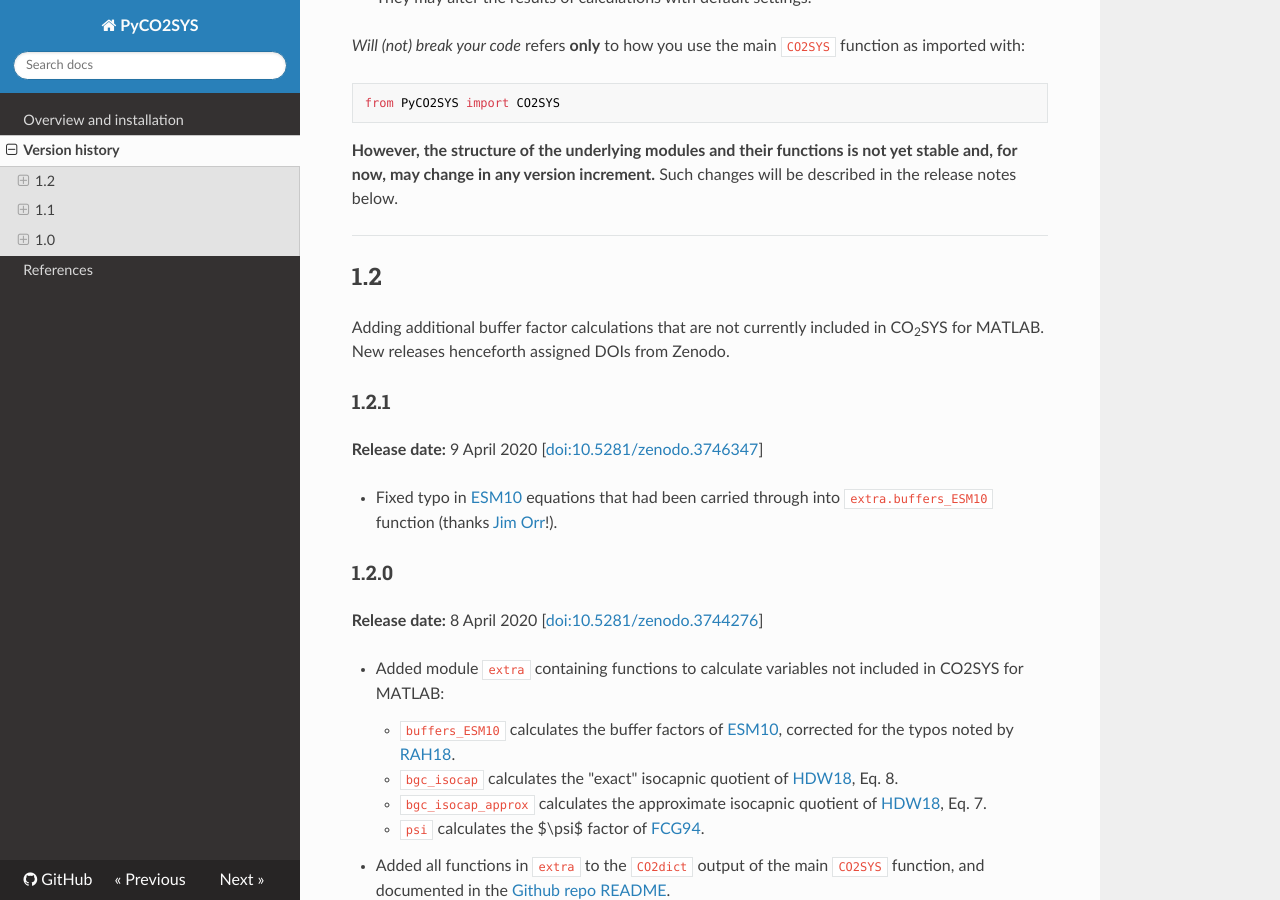
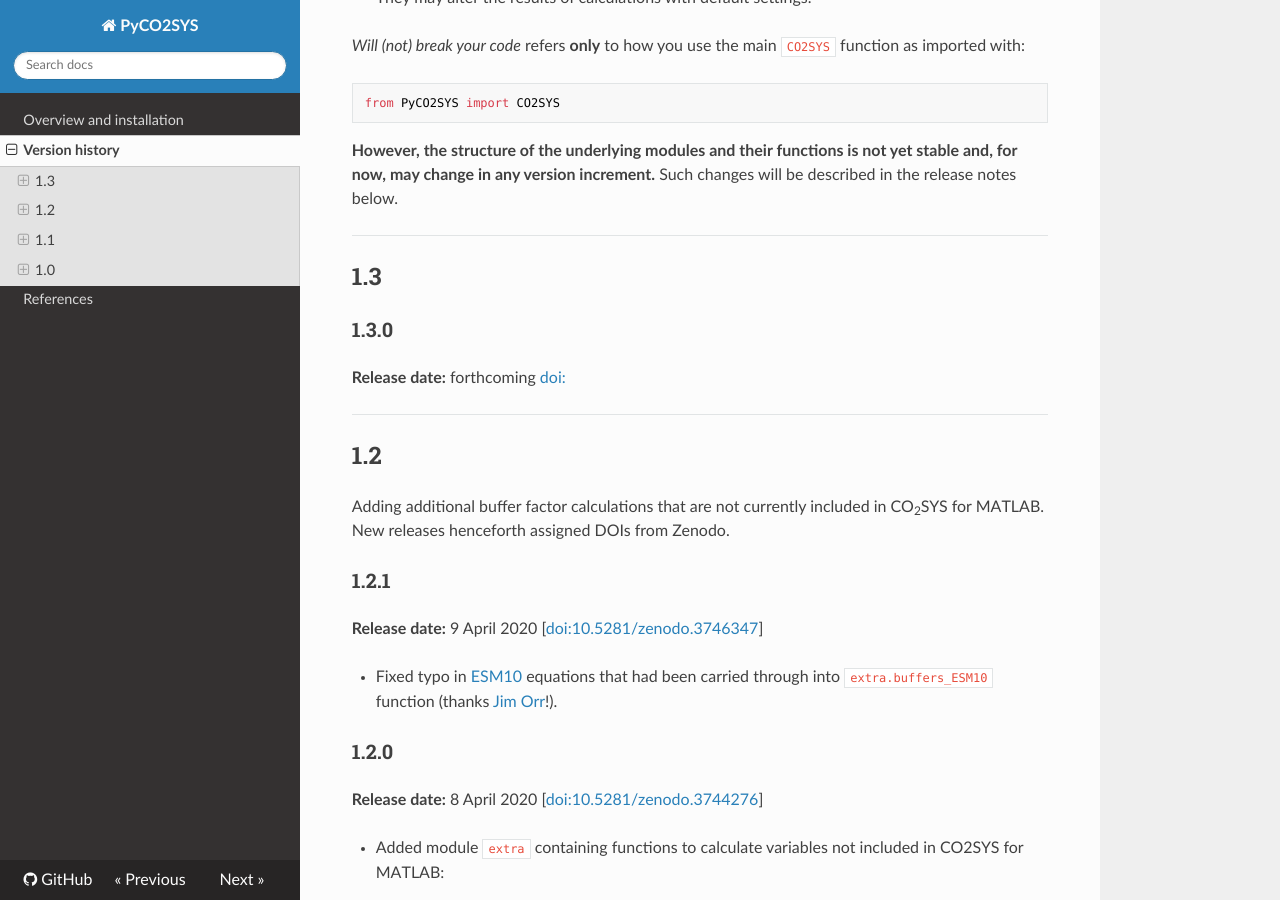
Before and after one commit to mvdh7/PyCO2SYS, an MkDocs documentation site: the page built from docs/versions.md, in a window 1280 px wide and 900 px high, scrolled down 342 px. Built offline with MkDocs 1.6.1, drawn with Linux system fonts in a browser that asks for light colours; nearby versions of some CDN libraries.

Commit message:
To v1.3.0

````diff
--- a/docs/versions.md
+++ b/docs/versions.md
@@ -13,6 +13,16 @@ from PyCO2SYS import CO2SYS
 ```
 
 **However, the structure of the underlying modules and their functions is not yet stable and, for now, may change in any version increment.** Such changes will be described in the release notes below.
+
+---
+
+## 1.3
+
+### 1.3.0
+
+**Release date:** forthcoming [doi:](https://doi.org/)
+
+
 
 ---
 
````
Also changed, not shown: 1 other file.
